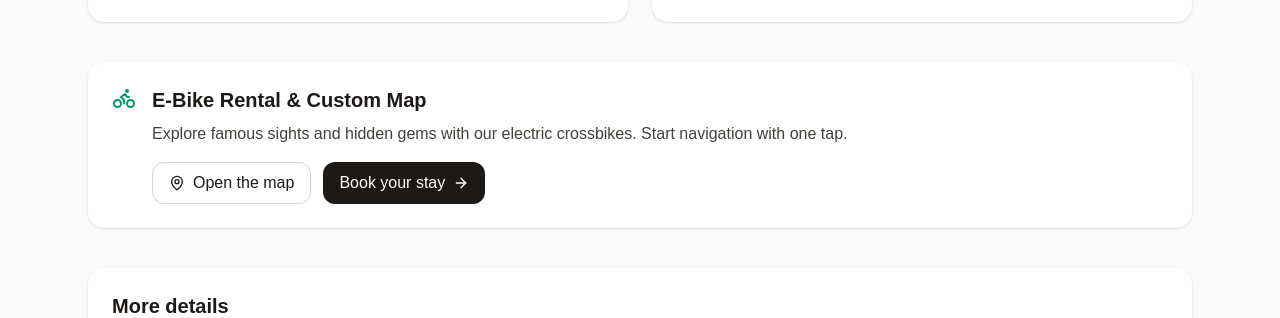
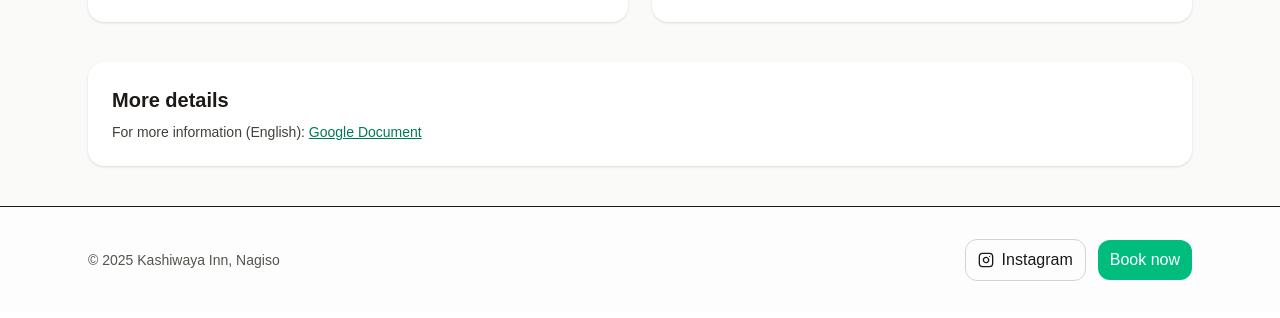
Before and after one commit to yasuhiro-fukuta/kashiwaya-lp, a Next.js app: page / in a window 1280 px wide. Shown: the part 1894-2212 px from the top of the page. Built offline with nearby package versions, Linux system fonts and the light colour scheme.

Commit message:
add ebike and onsen images3

```diff
--- a/src/app/page.tsx
+++ b/src/app/page.tsx
@@ -148,27 +148,6 @@ export default function KashiwayaLanding() {
 
       </section>
 
-      {/* E-bikes & Map */}
-      <section className="mx-auto max-w-6xl px-6 pb-10">
-        <div className="rounded-2xl bg-white p-6 shadow-sm">
-          <div className="flex items-start gap-4">
-            <Bike className="h-6 w-6 text-emerald-600" />
-            <div>
-              <h3 className="text-xl font-semibold">E-Bike Rental & Custom Map</h3>
-              <p className="mt-2 text-stone-700">Explore famous sights and hidden gems with our electric crossbikes. Start navigation with one tap.</p>
-              <div className="mt-4 flex gap-3">
-                <a className="inline-flex items-center gap-2 rounded-xl border border-stone-300 px-4 py-2 hover:bg-stone-100" href={GOOGLE_MAP_URL} target="_blank" rel="noreferrer">
-                  <MapPin className="h-4 w-4" /> Open the map
-                </a>
-                <a className="inline-flex items-center gap-2 rounded-xl bg-stone-900 px-4 py-2 text-white hover:bg-black" href={BOOKING_URL} target="_blank" rel="noreferrer">
-                  Book your stay <ArrowRight className="h-4 w-4" />
-                </a>
-              </div>
-            </div>
-          </div>
-        </div>
-      </section>
-
 {/* More details */}
 <section className="mx-auto max-w-6xl px-6 pb-10">
   <div className="rounded-2xl bg-white p-6 shadow-sm">
```
